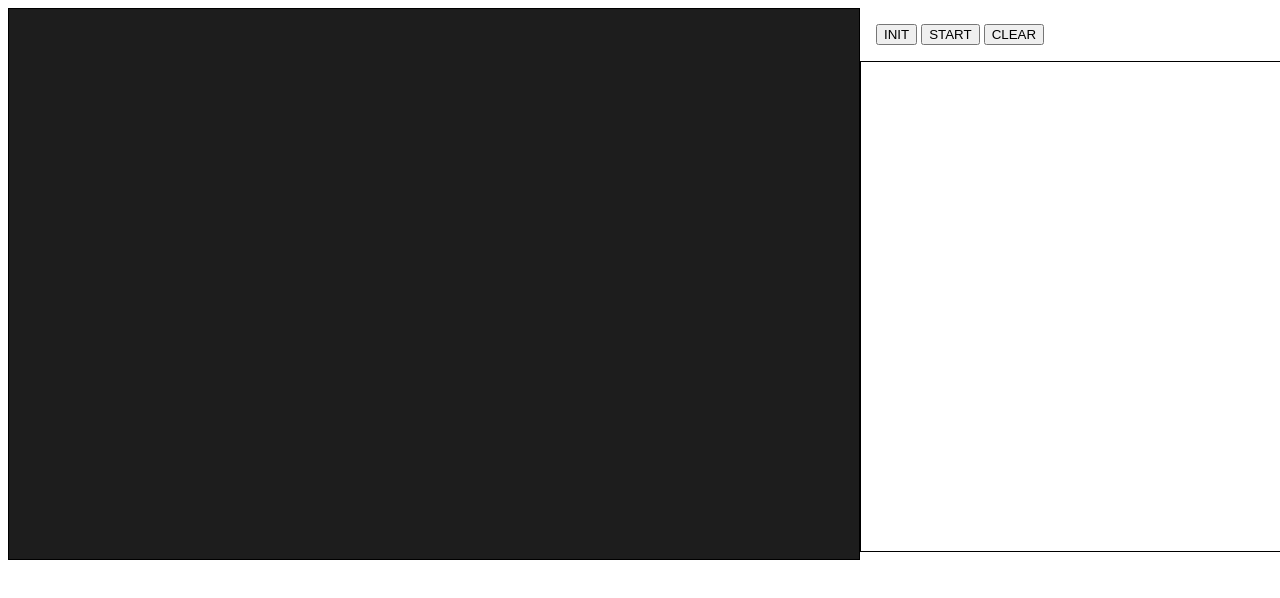
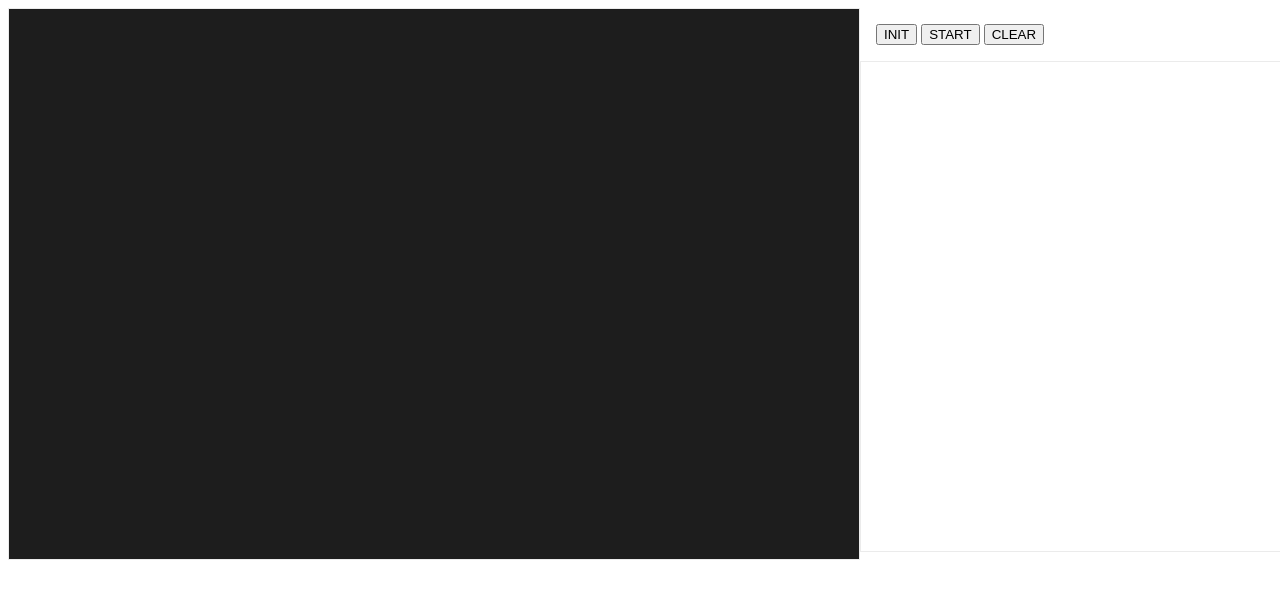
Before and after one commit to sadika9/air-defence-mas, a website: page ui/views/index.html in a window 1280 px wide. Shown: the top 598 px of the page. Drawn offline with Linux system fonts and the light colour scheme; files that its build step writes are made by us from their sources; files whose address does not match are found by name.

Commit message:
Change border color

```diff
--- a/ui/public/styles/styles.css
+++ b/ui/public/styles/styles.css
@@ -8,13 +8,13 @@
 }
 
 .mas-canvas {
-    border: 1px black solid;
+    border: 1px #ebebeb solid;
     background-color: #1d1d1d;
 }
 
 .message-box {
     width: 500px;
     height: 489px;
-    border: 1px black solid;
+    border: 1px #ebebeb solid;
     overflow: scroll;
 }
```
